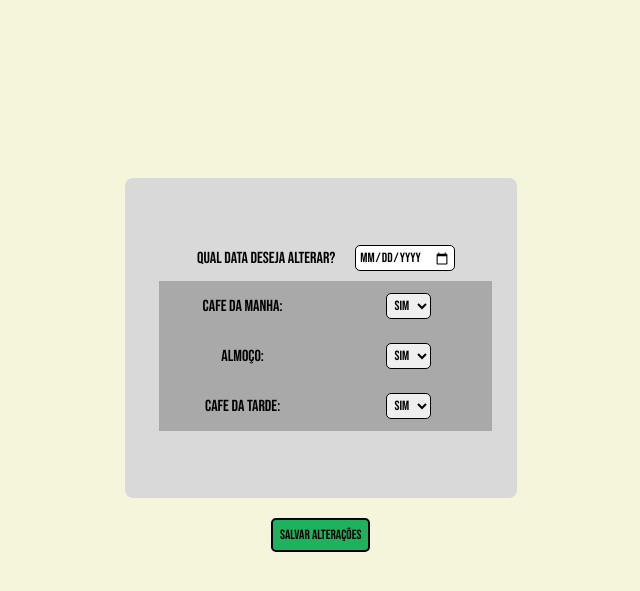
After one commit to ft1v4/TDPG, a Flask app: page /gerar-agenda in a window 1280 px wide. The commit adds this page. Shown: the top 591 px of the page, without its empty margins (316-956 px from the left). Run offline with Flask 3, Linux system fonts and the light colour scheme.

Commit message:
22/10/2024

```diff
--- a/app.py
+++ b/app.py
@@ -7,11 +7,9 @@ app = Flask(__name__)
 def home():
     return render_template('insert.html')
 
-
 @app.route('/teste')
 def teste():
     return render_template('teste.html')
-
 
 @app.route('/upload', methods=['GET', 'POST'])
 def upload():
@@ -32,12 +30,10 @@ def upload():
 
     return render_template('teste.html')
 
-
 @app.route('/imagens')
 def mostrar_imagens():
     imagens = pythonBanco.select_imagens()
     return render_template('imagens.html', imagens=imagens)
-
 
 @app.route('/desperdicio', methods=['POST', 'GET'])
 def desperdicio():
@@ -50,17 +46,29 @@ def desperdicio():
 
     return render_template('insert.html')
 
-
 @app.route('/agenda', methods=['POST', 'GET'])
 def mostrar_agenda():
     if request.method == 'POST':
-        print('Gerou a agenda com sucesso')
+      print('Gerou a agenda com sucesso')
+      data = request.form['data']
+      imagens_base64 = pythonBanco.puxardata(data)
+      return render_template('mariane.html', imagens_base64 = imagens_base64)
+    return render_template('mariane.html')
+
+@app.route('/gerar-agenda',methods=['POST','GET'])
+def gerarAgenda():
+    if request.method == 'POST':
         data = request.form['data']
-        print(data)
         imagens_base64 = pythonBanco.puxardata(data)
-        return render_template('mariane.html', imagens_base64 = imagens_base64)
+        cafeManha = request.form['cafeM']
+        almoco = request.form['almoco']
+        cafeTarde = request.form['cafeT']
+        print('Data', data, 'Cafe da Manha' , cafeManha, 'Almoco', almoco,  'Cafe da Tarde' , cafeTarde)
+        return render_template('gerarAgenda.html', imagens_base64 = imagens_base64)
 
-    return render_template('mariane.html')
+    return render_template('gerarAgenda.html')
+
+
 
 
 
--- a/static/index.js
+++ b/static/index.js
@@ -1,11 +1,16 @@
-const btng =  document.getElementById('btng');
+const btng = document.getElementById('btng');
 const form1 = document.getElementById('form1');
 const btnfechar = document.getElementById('btnfechar');
 const boxCOM = document.querySelector('.boxCOM');
 const cardapioBTN = document.getElementById('cardapio')
+const btnAlterar = document.getElementById('ioio')
 
-cardapioBTN.addEventListener('click',()=>{
+cardapioBTN.addEventListener('click', () => {
     window.location = '/agenda'
+})
+
+btnAlterar.addEventListener('click', () => {
+    window.location = '/gerar-agenda'
 })
 
 function previewImage(event) {
@@ -38,20 +43,19 @@ function areFieldsFilled() {
     return imageInput.files.length > 0 && dataInicial.value && dataFinal.value;
 }
 
-
-form1.addEventListener('submit',(e)=>{
+form1.addEventListener('submit', (e) => {
     e.preventDefault()
 
 
     if (areFieldsFilled()) {
         boxCOM.classList.toggle('boxCOM_flex')
-    }else{
+    } else {
         boxCOM.remove()
     }
 }
 )
 
-btnfechar.addEventListener('click',()=>{
+btnfechar.addEventListener('click', () => {
     boxCOM.remove('boxCOM_flex')
 
 })
--- a/static/styles.css
+++ b/static/styles.css
@@ -466,7 +466,7 @@ input:checked+.slider:before {
     border-radius: 8px;
 }
 
-#data{
+#data {
     width: 19vw;
     padding: 5px;
     border-radius: 5px;
@@ -474,8 +474,7 @@ input:checked+.slider:before {
 
 /* STYLE DO HTML MARIANE */
 
-.ju{
-
+.ju {
     width: 100%;
     display: flex;
     height: 50px;
@@ -484,22 +483,21 @@ input:checked+.slider:before {
 
 }
 
-.li{
+.li {
     position: relative;
     display: flex;
     justify-content: center;
     align-items: center;
-    margin-top: 5%;
 
 }
 
-.inp{
+.inp {
     width: 150px;
     height: 20px;
 
 }
 
-#bH{
+#bH {
     width: 35px;
     height: 35px;
     background-color: #20b15c;
@@ -511,28 +509,129 @@ input:checked+.slider:before {
     cursor: pointer;
 }
 
-#imgLL{
+#imgLL {
     width: 100%;
     height: 100%;
 }
-.fo{
-    height:120px;
+
+.matematica {
+    display: flex;
+    align-items: center;
+    justify-content: center;
+    width: 100%;
 }
 
-.ma{
+.fo {
+    height: 120px;
+    width: 100%;
+    height: 100%;
+    margin-top: 4%;
+}
+
+
+.ma {
     display: flex;
     height: 450px;
     justify-content: center;
     align-items: center;
-    margin-top: 3%;
 
+}
+
+#car {
+    width: 550px;
+    height: 400px;
+    border-radius: 8px;
+    box-shadow: 5px 5px black;
+}
+
+#ioio {
+    background-color: #20b15c;
+    border-radius: 5px;
+    border: 2px solid black;
+    padding: 7px;
+    cursor: pointer;
+}
+
+.iop {
+    display: flex;
+    justify-content: center;
+    align-items: center;
+}
+
+.fo2 {
+    display: block;
+    width: 100%;
+    height: 100%;
+    margin: 0 auto;
+    margin-top: 14%;
 }
 
 
 
-#car{
-    width: 500px;
-    height: 350px;
+.dentro {
+    display: flex;
+    justify-content:center;
+    align-items: center;
+    background-color: #d9d9d9;
+    width:30%;
+    height: 40vh;
+    padding-left: 10px;
     border-radius: 8px;
-    box-shadow: 5px 5px black;
+    flex-direction: column;
+    margin: 0 auto;
+
+
 }
+
+.row {
+    display: flex;
+    justify-content: center;
+    align-items: center;
+    margin-bottom: 10px;
+}
+
+.container {
+    display: flex;
+    flex-wrap: wrap;
+}
+
+.ia {
+    display: flex;
+    justify-content: center;
+    align-items: center;
+    background-color: #a9a9a9;
+    width: 50%;
+    height: 50px;
+
+}
+
+#etad{
+    border-radius: 5px;
+    border: 1px solid black;
+    padding: 3px;
+}
+
+#opcao{
+    border-radius: 5px;
+    border: 1px solid black;
+    padding: 3px;
+}
+
+.metade2{
+    width: 100%;
+    height: 100%;
+}
+
+
+
+#BT{
+    width: 35px;
+    height: 35px;
+    background-color: #20b15c;
+    position: relative;
+    padding: 7px;
+    margin-left: 10px;
+    border-radius: 8px;
+    border: none;
+    cursor: pointer;
+}
--- /dev/null
+++ b/templates/gerarAgenda.html
@@ -0,0 +1,72 @@
+<!DOCTYPE html>
+<html lang="en">
+
+<head>
+    <meta charset="UTF-8">
+    <meta name="viewport" content="width=device-width, initial-scale=1.0">
+    <title>Document</title>
+    <link rel="stylesheet" href="{{url_for('static' , filename='styles.css')}}">
+</head>
+
+<body>
+    <form action="/gerar-agenda" method="post" class="fo2">
+
+
+
+        <div class="metade2">
+            <div class="dentro">
+
+                <div class="row">
+                    <h4 style="padding-right: 20px;">Qual data deseja alterar?</h4>
+                    <input type="date" id="etad" name="data" />
+                </div>
+
+                <div class="container">
+
+                    <div class="ia">
+                        <h4>Cafe da manha:</h4>
+                    </div>
+                    <div class="ia">
+                        <select name="cafeM" id="opcao">
+                            <option value="1">Sim</option>
+                            <option value="0">Não</option>
+                        </select>
+                    </div>
+
+                    <div class="ia">
+                        <h4>Almoço:</h4>
+                    </div>
+
+                    <div class="ia">
+                        <select name="almoco" id="opcao">
+                            <option value="1">Sim</option>
+                            <option value="0">Não</option>
+                        </select>
+                    </div>
+
+                    <div class="ia">
+                        <h4>Cafe da tarde:</h4>
+                    </div>
+                    <div class="ia">
+                        <select name="cafeT" id="opcao">
+                            <option value="1">Sim</option>
+                            <option value="0">Não</option>
+                        </select>
+                    </div>
+                </div>
+
+
+
+            </div>
+
+            <div class="iop" style="margin-top: 20px;">
+                <button id="ioio">Salvar alterações</button>
+            </div>
+        </div>
+
+
+    </form>
+</body>
+<script src="{{url_for('static',  filename = 'index.js')}}"></script>
+
+</html>
```
Also changed, not shown: pythonBanco.py (+8 -0 lines), templates/mariane.html (+11 -3 lines), static/iconUser.js (renamed from js/iconUser.js), static/mariane.js (renamed from js/mariane.js).
